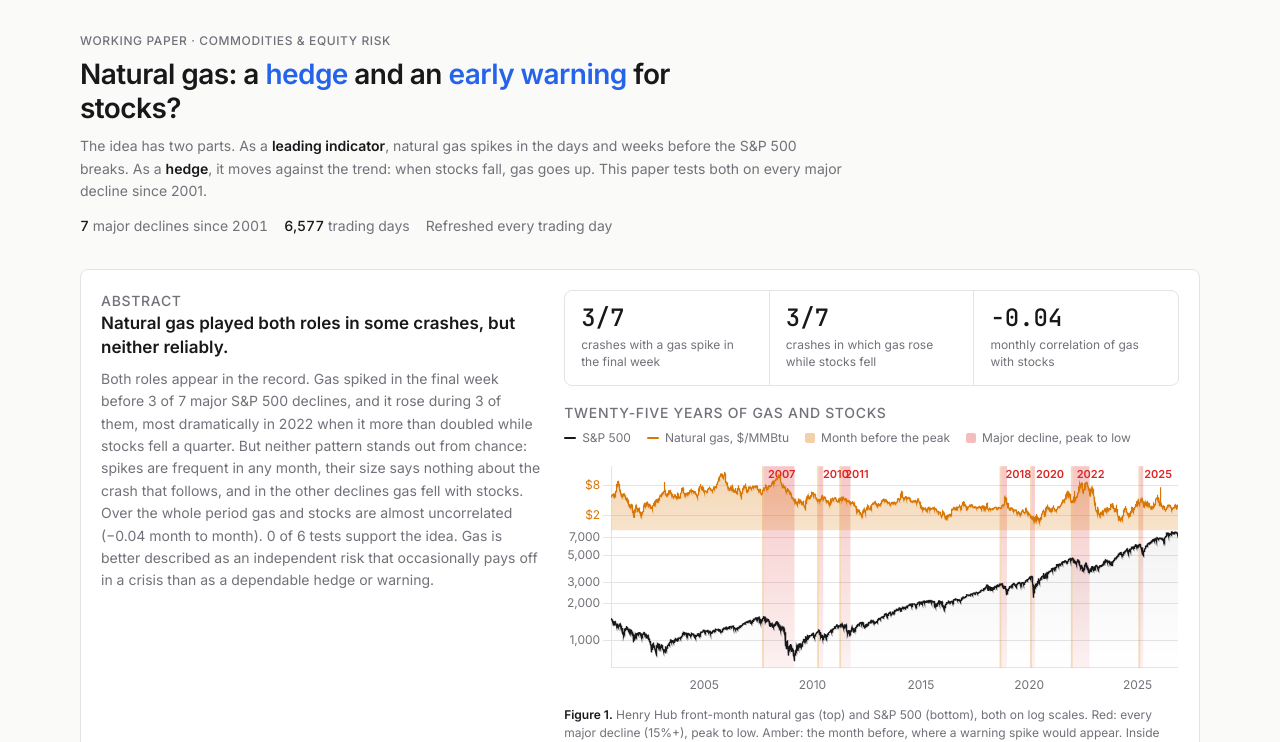
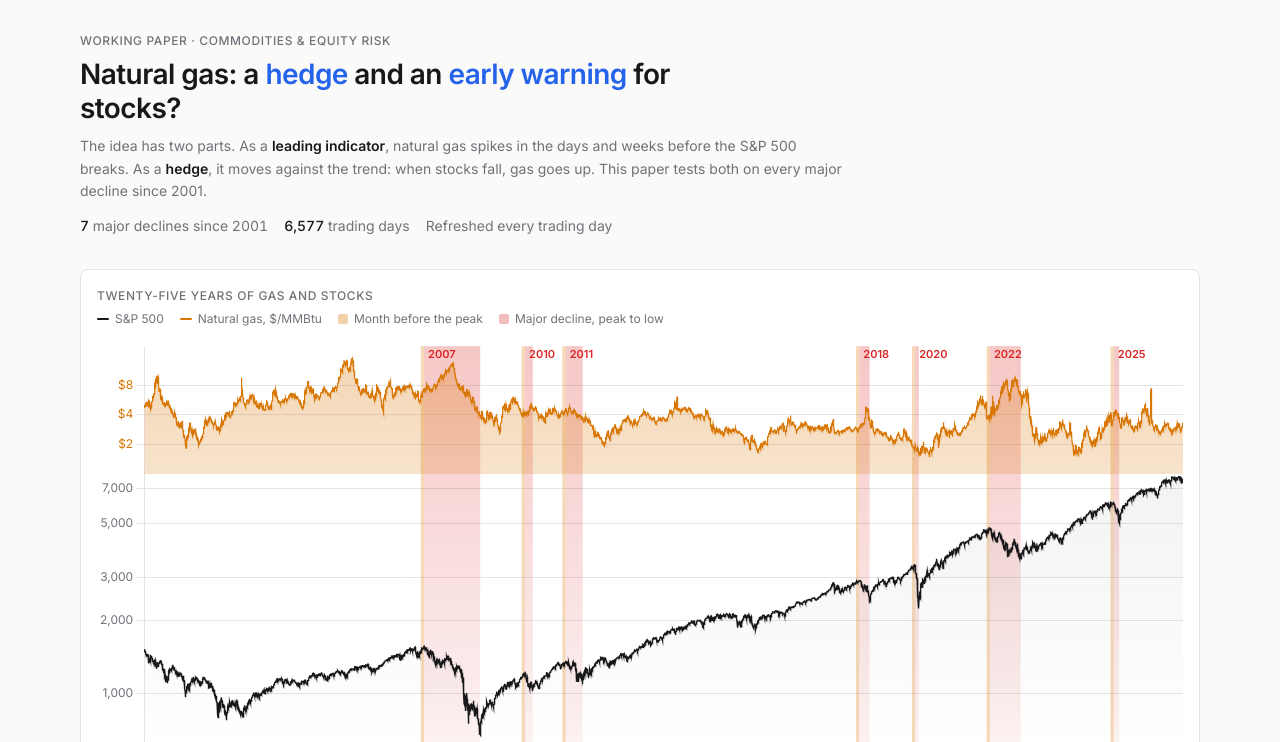
Before and after one commit to kaloyantosev/natgas-shock, a plain HTML site: page index.html in a window 1280 px wide. Shown: the part 58-800 px from the top of the page. Drawn offline with nearby package versions, Linux system fonts and the light colour scheme.

Commit message:
Give the 25-year chart its own card above the abstract
Abstract now shows the three headline numbers as a row above the text, so
no empty space is left beside them.

Co-Authored-By: Claude Opus 5.5 <noreply@anthropic.com>

```diff
--- a/index.html
+++ b/index.html
@@ -27,20 +27,19 @@
       <div class="byline" id="byline"></div>
     </div>
 
+    <figure class="fig record">
+      <p class="label">Twenty-five years of gas and stocks</p>
+      <div class="legend" id="legend-timeline"></div>
+      <div class="fig-box tall"><canvas id="timeline" aria-label="Natural gas and S&amp;P 500 since 2001 with major declines shaded"></canvas></div>
+      <figcaption><b>Figure 1.</b> Henry Hub front-month natural gas (top) and S&amp;P 500 (bottom), both on log scales. Red: every major decline (15%+), peak to low. Amber: the month before, where a warning spike would appear. Inside the red bands, a rising gas line is the hedge at work.</figcaption>
+    </figure>
+
     <div class="abstract">
+      <div class="stats" id="stats"></div>
       <div>
         <p class="label">Abstract</p>
         <p class="verdict" id="verdict"></p>
         <p class="muted" id="abstract"></p>
-      </div>
-      <div class="abstract-side">
-        <div class="stats" id="stats"></div>
-        <figure class="record">
-          <p class="label">Twenty-five years of gas and stocks</p>
-          <div class="legend" id="legend-timeline"></div>
-          <div class="record-box"><canvas id="timeline" aria-label="Natural gas and S&amp;P 500 since 2001 with major declines shaded"></canvas></div>
-          <figcaption><b>Figure 1.</b> Henry Hub front-month natural gas (top) and S&amp;P 500 (bottom), both on log scales. Red: every major decline (15%+), peak to low. Amber: the month before, where a warning spike would appear. Inside the red bands, a rising gas line is the hedge at work.</figcaption>
-        </figure>
       </div>
     </div>
 
--- a/style.css
+++ b/style.css
@@ -77,14 +77,12 @@ h1 em { font-style: normal; color: var(--accent); }
 .byline { margin-top: 12px; font-size: 14px; color: var(--muted); display: flex; gap: 6px 16px; flex-wrap: wrap; font-variant-numeric: tabular-nums; }
 .byline b { color: var(--fg); font-weight: 500; }
 
-.abstract { display: grid; grid-template-columns: minmax(0, 5fr) minmax(0, 7fr); gap: 24px; margin-top: 24px; padding: 20px; background: var(--surface); border: 1px solid var(--line); border-radius: 8px; }
+.abstract { display: grid; grid-template-columns: minmax(0, 1fr); gap: 24px; margin-top: 24px; padding: 20px; background: var(--surface); border: 1px solid var(--line); border-radius: 8px; }
 .label { font-size: 12px; font-weight: 500; letter-spacing: 0.05em; text-transform: uppercase; color: var(--muted); margin: 0 0 6px; }
 .abstract p { margin: 0; font-size: 14px; }
 .verdict { font-size: 17px !important; font-weight: 600; line-height: 1.4; margin: 0 0 8px !important; }
-.abstract-side { display: flex; flex-direction: column; gap: 16px; min-width: 0; }
-.record { margin: 0; flex: 1; display: flex; flex-direction: column; }
+.record { margin-top: 24px; }
 .record .label { margin-bottom: 4px; }
-.record-box { position: relative; flex: 1; min-height: 240px; }
 .stats { display: grid; grid-template-columns: repeat(3, minmax(0, 1fr)); gap: 1px; background: var(--line); border: 1px solid var(--line); border-radius: 8px; overflow: hidden; align-self: start; }
 .stats div { background: var(--surface); padding: 14px 16px; }
 .stats b { display: block; white-space: nowrap; font-family: var(--mono); font-size: 24px; font-weight: 500; line-height: 1.1; font-variant-numeric: tabular-nums; }
@@ -164,7 +162,6 @@ figcaption b { color: var(--fg); font-weight: 600; }
 
 @media (max-width: 860px) {
   .abstract { grid-template-columns: 1fr; gap: 16px; }
-  .record-box { min-height: 280px; }
   .roles, .cases { grid-template-columns: 1fr; }
   .fig-box, .fig-box.tall { height: 300px; }
   .stats b { font-size: 20px; }
```
